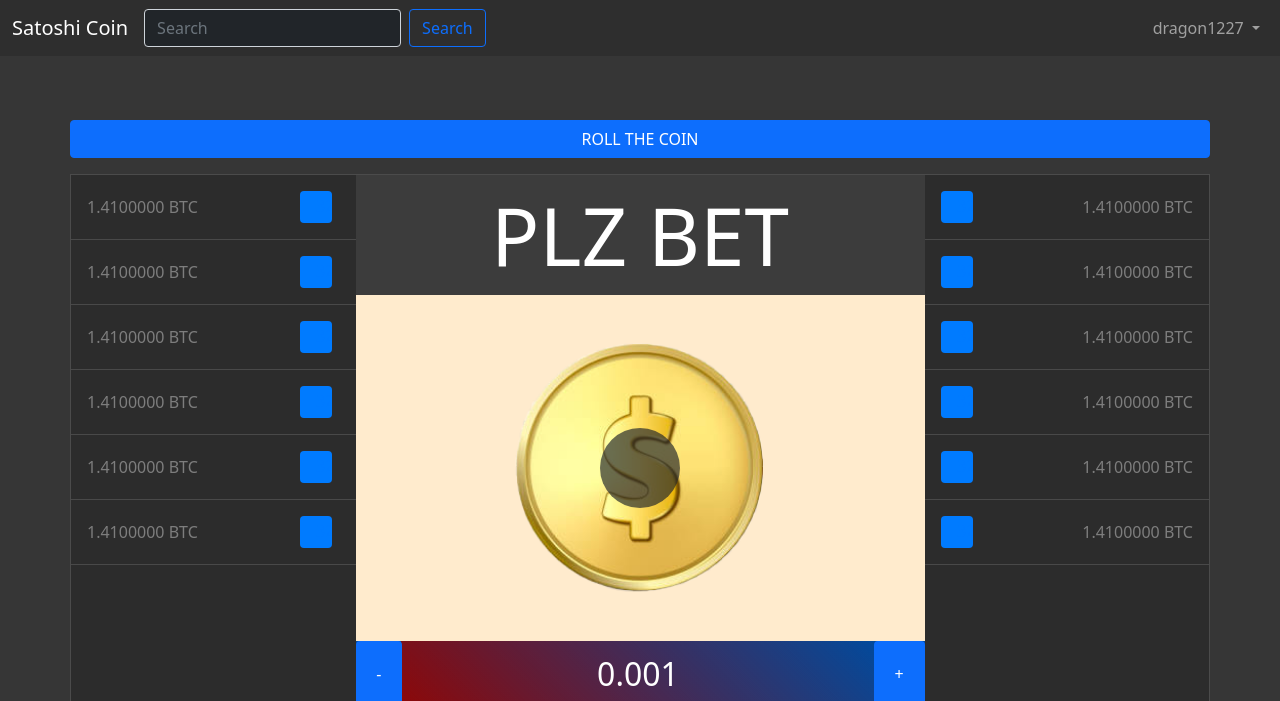
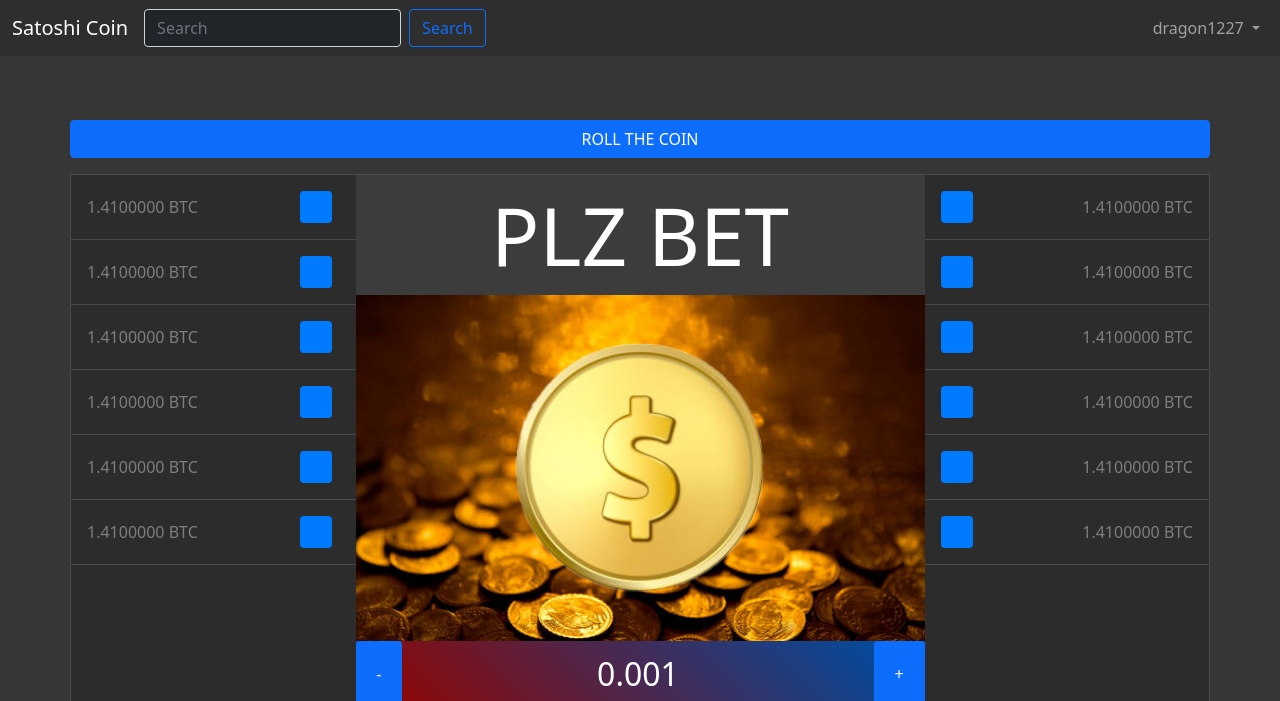
Before and after one commit to dragon1227/coinflip, a plain HTML site: page index.html in a window 1280 px wide. Shown: the top 701 px of the page. Drawn offline with nearby package versions, Linux system fonts and the light colour scheme.

Commit message:
Added coins background

```diff
--- a/assets/css/style.css
+++ b/assets/css/style.css
@@ -90,6 +90,8 @@ footer {
 
 .coin-container {
     background-color: blanchedalmond;
+    background-image: url("../img/coins-bg.jpg");
+    background-size: cover;
     width: 100%;
     display: flex;
     flex: 1;
@@ -160,10 +162,10 @@ footer {
 
 .spinner {
     position: absolute;
-    width:5rem;
-    height:5rem;
-    left:-2.5rem;
-    top:-2.5rem;
+    width:10rem;
+    height:10rem;
+    left:-5rem;
+    top:-5rem;
 }
 
 .bet-input {
--- a/assets/js/script.js
+++ b/assets/js/script.js
@@ -92,6 +92,7 @@ $(document).ready(()=>{
     const startTimerFunc = (total) => {
         cur_state = _game_state.count;
         _spin_el.show();
+        cur_time = total;
         timer = setInterval(timerFunc, 10, total);
         my_state = null;
     }
@@ -114,8 +115,10 @@ $(document).ready(()=>{
 
     _btn_roll_coin.click(()=>{
         if (cur_state != _game_state.idle) return;
-        _spin_el.hide();
+
         startTimerFunc (_default_time);
     });
 
+    _spin_el.hide();
+
 })
--- a/index.html
+++ b/index.html
@@ -136,7 +136,7 @@
                             <!-- <div class="spinner-border" style="width: 3rem; height: 3rem;" role="status">
                                 <span class="visually-hidden">Loading...</span>
                             </div> -->
-                            <div class="spinner-grow spinner" role="status">
+                            <div class="spinner-border spinner" role="status">
                                 <span class="visually-hidden">Loading...</span>
                             </div>
                         </div>
```
Also changed, not shown: assets/img/coin-back.png, assets/img/coin-flipping.png, assets/img/coins-bg.jpg (added), 2 other files.
